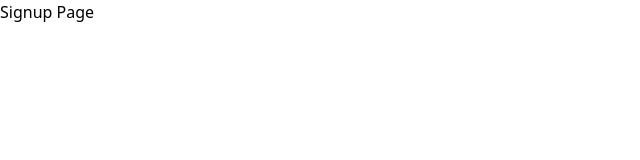
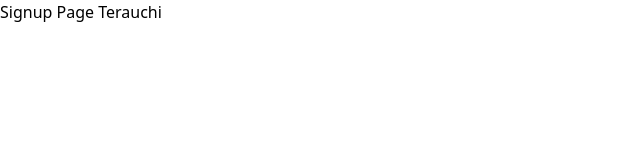
Before and after one commit to harutocom/city-hall-workflow, a Next.js app: page /signup in a window 1280 px wide. Shown: the top 160 px of the page, without its empty margins (0-640 px from the left). Built offline with nearby package versions, Linux system fonts and the light colour scheme.

Commit message:
gitの練習

```diff
--- a/app/(auth)/signup/page.tsx
+++ b/app/(auth)/signup/page.tsx
@@ -1,3 +1,3 @@
 export default function Signup() {
-  return <>Signup Page</>;
+  return <>Signup Page Terauchi</>;
 }
```
